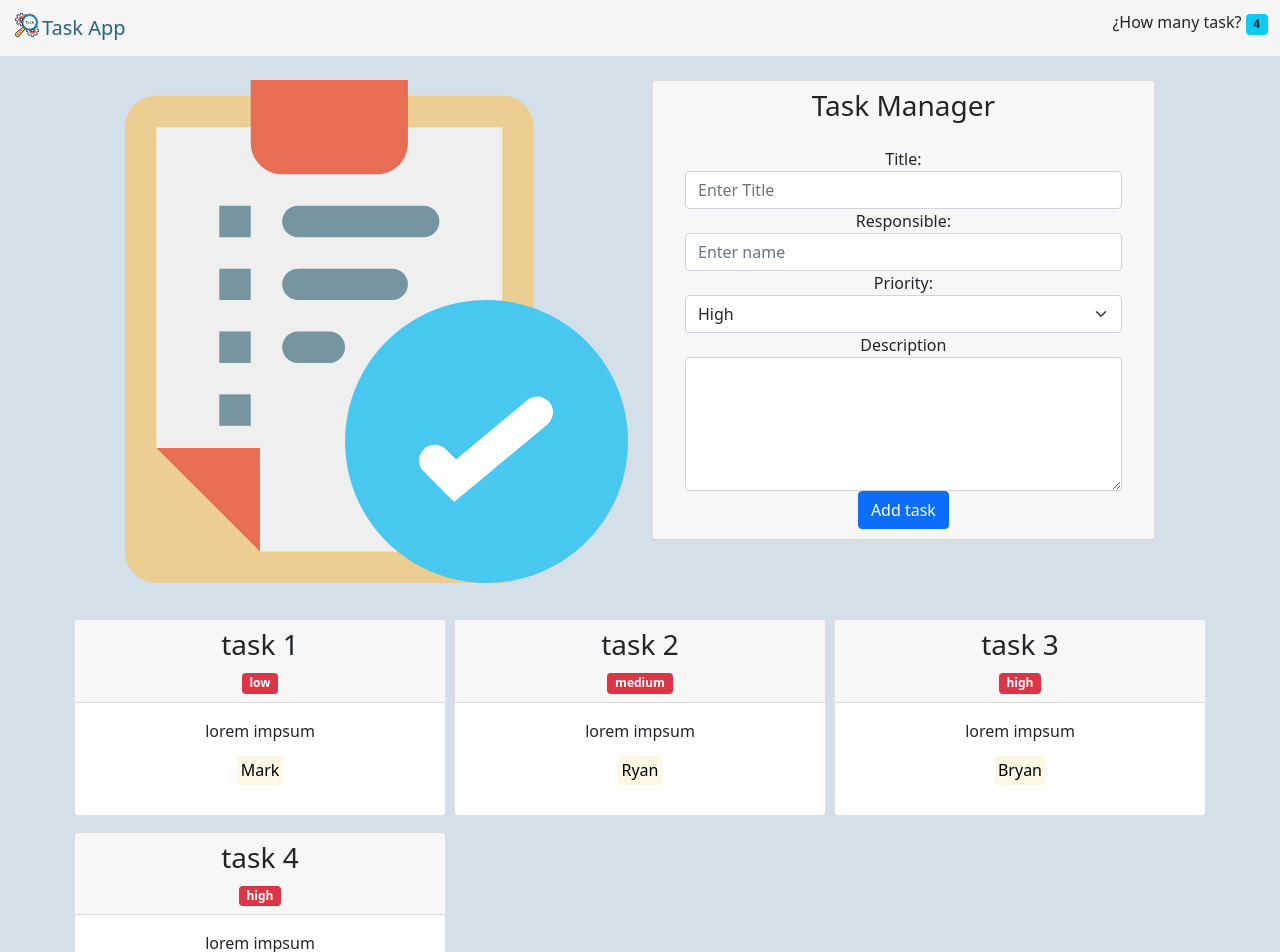
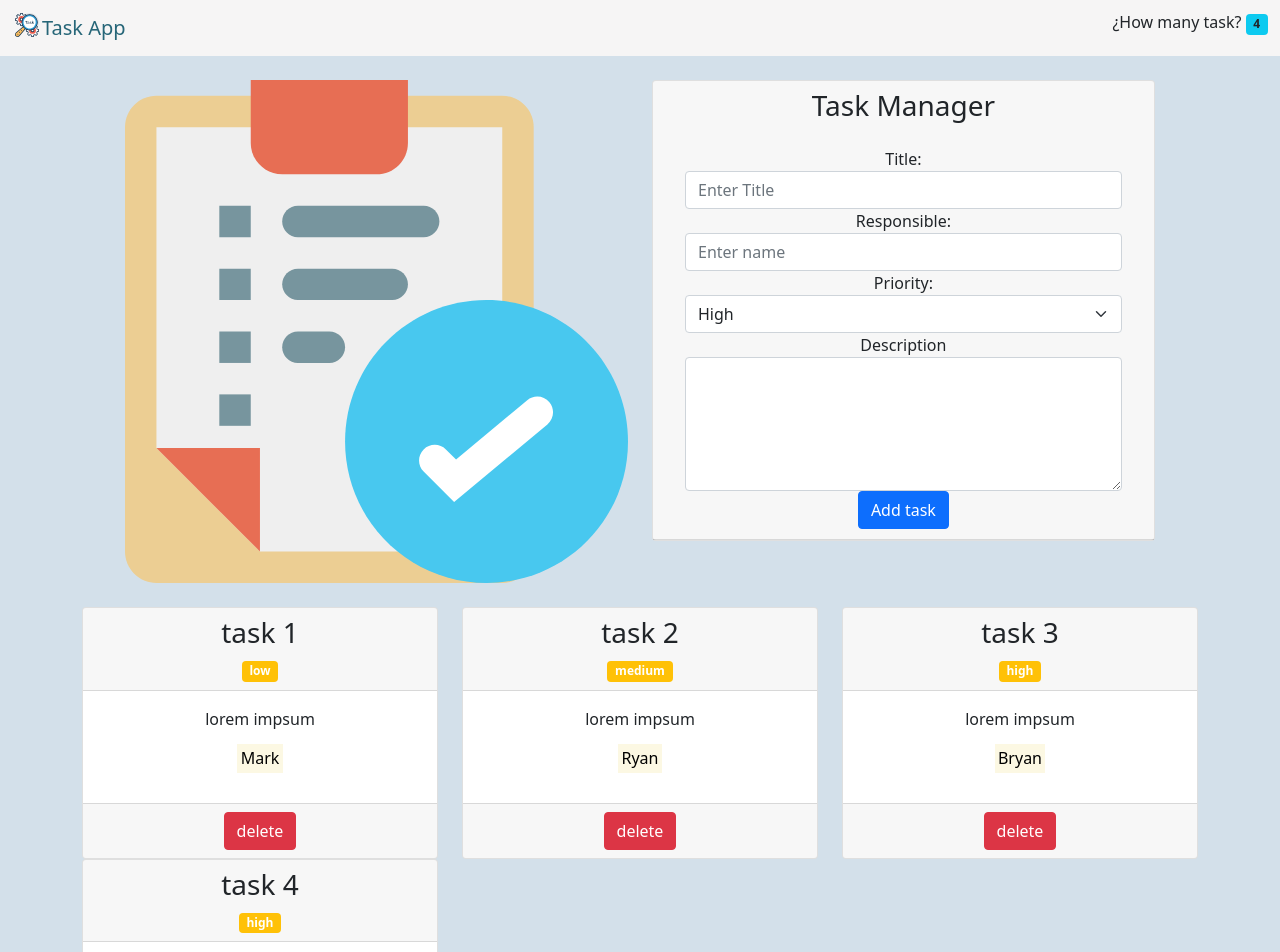
Before and after one commit to brammont/React-taskApp, a React (Create React App) app: page / in a window 1280 px wide. Shown: the top 952 px of the page. Built offline with nearby package versions, Linux system fonts and the light colour scheme.

Commit message:
finish the add task ans delte it

```diff
--- a/src/App.js
+++ b/src/App.js
@@ -2,7 +2,6 @@ import React, {Component} from 'react';
 import './App.css';
 import Navigation from './components/Navigation';
 import AddingTask from './components/AddingTask';
-import ViewTask from './components/ViewTask';
 import { todos } from './todos.json';
 class App extends Component{
   constructor(){
@@ -10,22 +9,75 @@ class App extends Component{
     this.state = {
       todos
     }
+    this.handleAddTask = this.handleAddTask.bind(this);
+
   }
+
+  handleAddTask(todo) {
+    this.setState({
+      todos: [...this.state.todos, todo]
+    });
+
+  }
+  deleteTask(index){
+    if(window.confirm('Are you sure want to delete ir?')){
+    this.setState({
+      todos: this.state.todos.filter((e,i)=>{
+        return i!== index
+      })
+    })
+    }
+  }
+
   render() {
+    const cardTask = this.state.todos.map((todos,i)=>{
+      return(
+          <div className="col-md-4" key={i}>
+              <div className="card">
+              <div className="card-header">
+                  <h3>
+                  {todos.title}
+                  </h3>
+                  <span class="badge bg-warning ml-2">{todos.priority}</span>
+              </div>
+              <div className="card-body">
+                  <p className="p">{todos.description}</p>
+                  <p className="p"> <mark>{todos.responsible}</mark></p>
+              </div>
+              <div className="card-footer">
+                <button
+                  className="btn btn-danger"
+                  onClick={this.deleteTask.bind(this,i)}
+                >
+                  delete
+                </button>
+              </div>
+          </div>
+          </div>
+      )
+  });
+
     return (
       <div className="App">
         <div className="App-header" >
-          <Navigation title="Task App"/>
+          <Navigation title="Task App" tam={this.state.todos.length}/>
+
         </div>
         <div className="App-body">
           <section>
-            <AddingTask />
+            <AddingTask onAddTask={this.handleAddTask}/>
           </section>
           <section>
-            <ViewTask />
+          <div className="container">
+                <div className="row mt-4">
+                    {cardTask}
+                </div>
+            </div>
           </section>
           <footer class="footer mt-auto">
-            <p>brammont</p>
+            <a>
+              <p>brammont</p>
+            </a>
           </footer>
         </div>
     </div>
--- a/src/components/AddingTask.js
+++ b/src/components/AddingTask.js
@@ -1,6 +1,5 @@
 import React, {Component} from 'react';
 import task from '../assets/completed-task.svg';
-import { todos } from '../todos.json';
 import './AddingTask.css';
 class AddingTask extends Component{
    constructor(){
@@ -17,15 +16,15 @@ class AddingTask extends Component{
     }
     handleInputTask(e){
         const {value, name} = e.target;
-        console.log(value, name);
         this.setState({
             [name]: value
     });
   }
     handleSubmit(e) {
        e.preventDefault();
+       this.props.onAddTask(this.state);
 
-      }
+       }
     render(){
         return(
             <div class="container d-flex justify-content-center">
@@ -37,14 +36,14 @@ class AddingTask extends Component{
                         <div className="card">
                             <div className="card-header">
                                 <h3>Task Manager</h3>
-                                <form onSubmit={this.handleSubmit} className="card-body">
+                                <form onSubmit={this.handleSubmit} className="card-body ">
                                 <div class="form-group">
                                     <label>Title:</label>
                                     <input type="text" class="form-control" id="exampleInputEmail1" placeholder="Enter Title" name="title" onChange={this.handleInputTask}/>
                                 </div>
                                 <div class="form-group">
                                     <label>Responsible:</label>
-                                    <input type="text" class="form-control" id="exampleInputEmail1" placeholder="Enter name" name="Responsible" onChange={this.handleInputTask}/>
+                                    <input type="text" class="form-control" id="exampleInputEmail1" placeholder="Enter name" name="responsible" onChange={this.handleInputTask}/>
                                 </div>
                                 <div class="form-group">
                                 <label>Priority:</label>
--- a/src/components/Navigation.js
+++ b/src/components/Navigation.js
@@ -2,6 +2,7 @@ import React, {Component} from 'react';
 import brandImage from '../logo.svg';
 import { todos } from '../todos.json';
 import './Navigation.css';
+
 class Navigation extends Component{
     constructor(){
         super();
@@ -13,6 +14,8 @@ class Navigation extends Component{
 
     render(){
         var dataleght = this.state.dat.length;
+
+
         return(
             <nav class="navbar">
                 <div class="container-fluid">
@@ -20,7 +23,7 @@ class Navigation extends Component{
                     <img src={brandImage} width="30" height="24" className="d-inline-block align-top" />
                     {this.props.title }
                     </a>
-                    <h6>¿How many task? <span class="badge bg-info text-dark">{dataleght}</span></h6>
+                    <h6>¿How many task? <span class="badge bg-info text-dark">{this.props.tam}</span></h6>
                 </div>
             </nav>
         )
--- a/src/components/ViewTask.js
+++ /dev/null
@@ -1,37 +0,0 @@
-import React, {Component} from 'react';
-import { todos } from '../todos.json';
-class   ViewTask extends Component{
-    constructor(){
-        super();
-        this.state ={
-            datos: todos
-        }
-    }
-    render(){
-
-        const cardTask = this.state.datos.map((datos,i)=>{
-            return(
-                <div className="col-md-4 col-4 p-1">
-                    <div className="card mt-2">
-                    <div className="card-header">
-                        <h3>
-                        {datos.title}
-                        </h3>
-                        <span class="badge bg-danger ml-2">{datos.priority}</span>
-                    </div>
-                    <div className="card-body">
-                        <p className="p">{datos.description}</p>
-                        <p className="p"> <mark>{datos.responsible}</mark></p>
-                    </div>
-                </div>
-                </div>
-            )
-        })
-        return(
-            <div className="container">
-                <div className="row mt-4">
-                    {cardTask}
-                </div>
-            </div>
-        )}}
-export default ViewTask;
```
